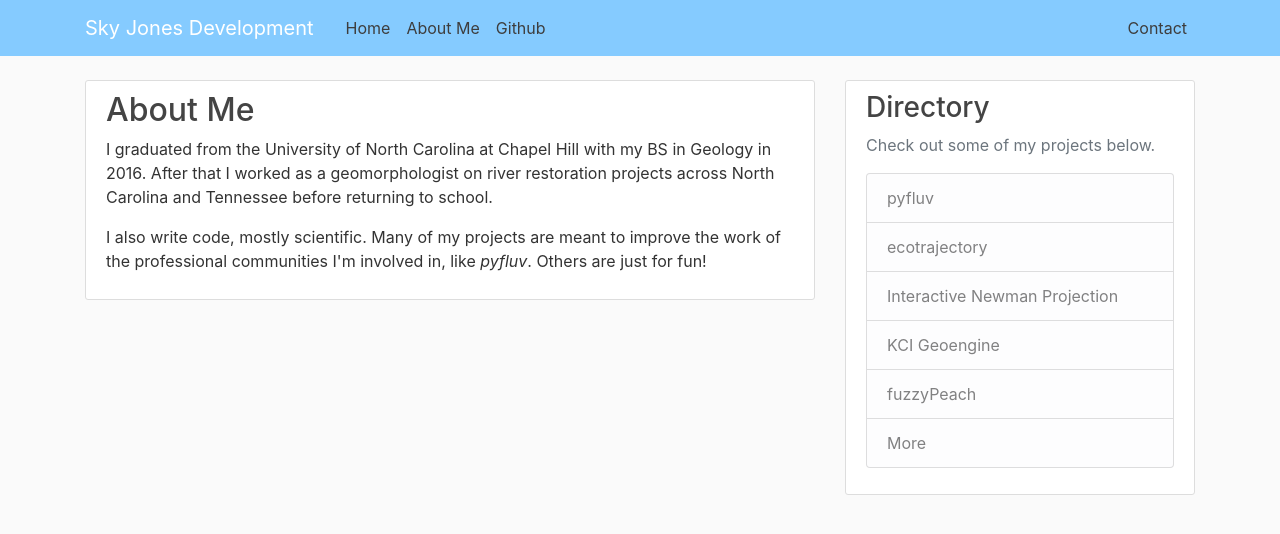
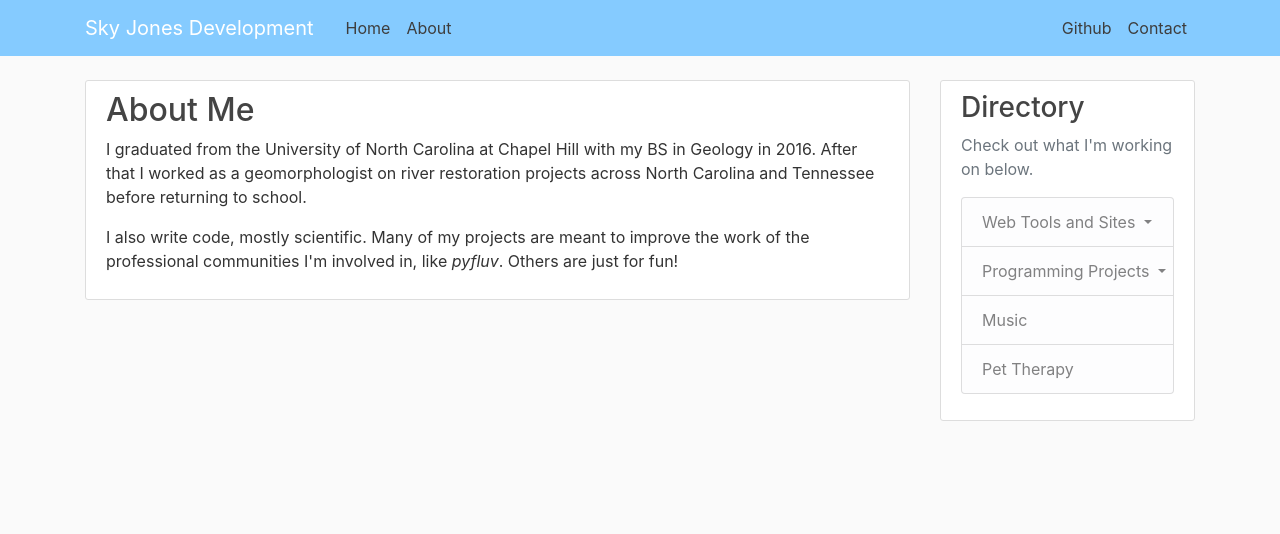
Before and after one commit to rsjones94/personal-site, a Flask app: page /about in a window 1280 px wide. Shown: the top 534 px of the page. Run offline with Flask 2, Linux system fonts and the light colour scheme; some libraries are stand-ins or nearby versions.

Commit message:
Use dropdowns and update format

```diff
--- a/static/main.css
+++ b/static/main.css
@@ -6,6 +6,18 @@ body {
 
 h1, h2, h3, h4, h5, h6 {
   color: #444444;
+}
+
+.dropdown-container {
+  position: relative;
+}
+
+.dropdown-menu {
+  position: absolute;
+  top: 100%; /* Bottom of button */
+  right: 0;
+  margin-left: -100px; /* More to the left */
+  background: #ffffff;
 }
 
 .bg-steel {
--- a/templates/layout.html
+++ b/templates/layout.html
@@ -11,7 +11,7 @@
     <link rel="stylesheet" type="text/css" href="{{ url_for('static', filename='main.css') }}">
 
 	{% if title %}
-		<title>Sky Jones Development - {{title }}</title>
+		<title>Sky Jones Development - {{title}}</title>
 	{% else %}
 		<title>Sky Jones Development</title>
 	{% endif %}
@@ -30,11 +30,11 @@
 	      <div class="collapse navbar-collapse" id="navbarToggle">
 	        <div class="navbar-nav mr-auto">
 	          <a class="nav-item nav-link" href="/">Home</a>
-	          <a class="nav-item nav-link" href="/about">About Me</a>
-	          <a class="nav-item nav-link" href="https://github.com/rsjones94/" target="_blank">Github</a>
+	          <a class="nav-item nav-link" href="/about">About</a>
 	        </div>
 	        <!-- Navbar Right Side -->
 	        <div class="navbar-nav">
+	          <a class="nav-item nav-link" href="https://github.com/rsjones94/" target="_blank">Github</a>
 	          <a class="nav-item nav-link" href="/contact">Contact</a>
 	        </div>
 	      </div>
@@ -44,20 +44,38 @@
 
 	<main role="main" class="container">
 	  <div class="row">
-	    <div class="col-md-8">
+	    <div class="col-md-9">
 	      {% block content %}{% endblock content%}
 	    </div>
-	    <div class="col-md-4">
+	    <div class="col-md-3">
 	      <div class="content-section">
 	        <h3>Directory</h3>
-	        <p class='text-muted'>Check out some of my projects below.
+	        <p class='text-muted'> Check out what I'm working on below.<!-- can put text here -->
 	          <ul class="list-group">
-	            <a class="list-group-item list-group-item-light nav-link" href="/pyfluv">pyfluv</a>
-	            <a class="list-group-item list-group-item-light nav-link" href="/ecotrajectory">ecotrajectory</a>
-	            <a class="list-group-item list-group-item-light nav-link" href="/newman">Interactive Newman Projection</a>
-	            <a class="list-group-item list-group-item-light nav-link" href="/geoengine">KCI Geoengine</a>
-	            <a class="list-group-item list-group-item-light nav-link" href="/fuzzypeach">fuzzyPeach</a>
-	            <a class="list-group-item list-group-item-light nav-link" href="/more-projects">More</a>
+				<div class="dropdown show list-group-item list-group-item-light nav-link"> <!-- begin dropdown -->
+				  <a class="dropdown-toggle list-group-item-light" href="#" role="button" id="webtooldropdrown" data-toggle="dropdown" aria-haspopup="true" aria-expanded="false">
+				    Web Tools and Sites
+				  </a>
+				  <div class="dropdown-menu" aria-labelledby="webtooldropdrown">
+			      <li><a class="dropdown-item" href="/newman">Interactive Newman Projection</a></li>
+				  </div>
+				</div> <!-- end dropdown -->
+				<div class="dropdown show list-group-item list-group-item-light nav-link"> <!-- begin dropdown -->
+				  <a class="dropdown-toggle list-group-item-light" href="#" role="button" id="projectdropdown" data-toggle="dropdown" aria-haspopup="true" aria-expanded="false">
+				    Programming Projects
+				  </a>
+				  <div class="dropdown-menu" aria-labelledby="projectdropdown">
+			      <li><a class="dropdown-item" href="/pyfluv">pyfluv</a></li>
+			      <li><a class="dropdown-item" href="/ecotrajectory">ecotrajectory</a></li>
+			      <li><a class="dropdown-item" href="/geoengine">KCI Geoengine</a></li>
+			      <li><a class="dropdown-item" href="/fuzzypeach">fuzzyPeach</a></li>
+			      <li><a class="dropdown-item" href="/pyfluv">pyfluv</a></li>
+			      <li><div class="dropdown-divider"></div></li>
+			      <li><a class="dropdown-item" href="/more-projects">More</a></li>
+				  </div>
+				</div> <!-- end dropdown -->
+				<a class="list-group-item list-group-item-light nav-link" href="/music">Music</a>
+				<a class="list-group-item list-group-item-light nav-link" href="/therapy">Pet Therapy</a>
 	          </ul>
 	        </p>
 	      </div>
--- a/templates/molec-strain.html
+++ b/templates/molec-strain.html
@@ -13,7 +13,7 @@
 	<article class="media content-section">
 	  <div class="media-body">
 	    <h2><a class="article-title">Interactive Newman Projection</a></h2>
-	    	<p style="text-align: left;">Newman projections are used to visualize various conformations of an alkane. This interactive plot can be used to calculate the strain of an alkane as the dihedral angle is varied.</p>
+	    	<p style="text-align: left;">Newman projections are used to visualize various conformations of an alkane. This interactive plot can be used to calculate the strain of an alkane as the dihedral angle is varied. The left plot will track your mouse as you move it around, and the conformational strain will be plotted to the right. For best results, use a desktop computer.</p>
 	  </div>
 	</article>
 
```
